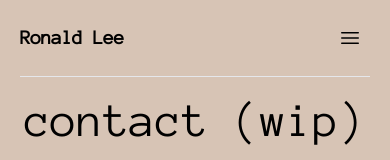
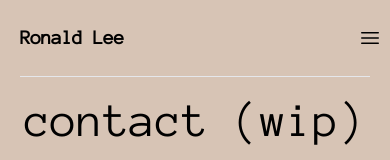
Before and after one commit to ronaldvlee/ronaldvlee.com, a SvelteKit app: page /contact in a window 390 px wide. Shown: the top 160 px of the page. Built offline with nearby package versions, Linux system fonts and the light colour scheme.

Commit message:
fixed hamburger menu thing being weird

```diff
--- a/src/components/Nav.svelte
+++ b/src/components/Nav.svelte
@@ -16,7 +16,7 @@
       >
     </a>
     <!-- Hamburger menu  -->
-    <div class="block mr-5 lg:hidden">
+    <div class="block lg:hidden">
       <button
         class="flex items-center w-3 h-3 p-3 pr-3"
         on:click={() => (closed = !closed)}
```
